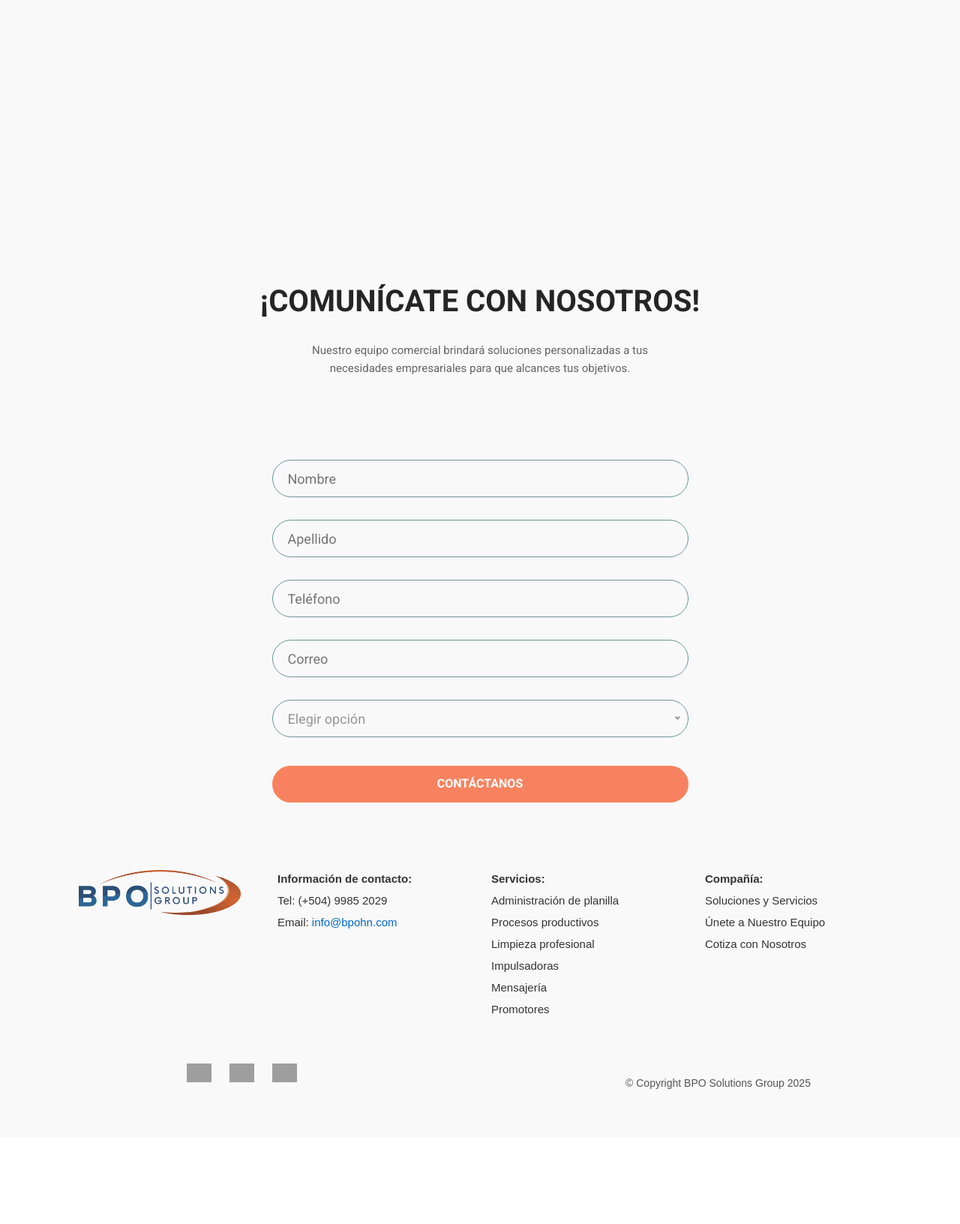
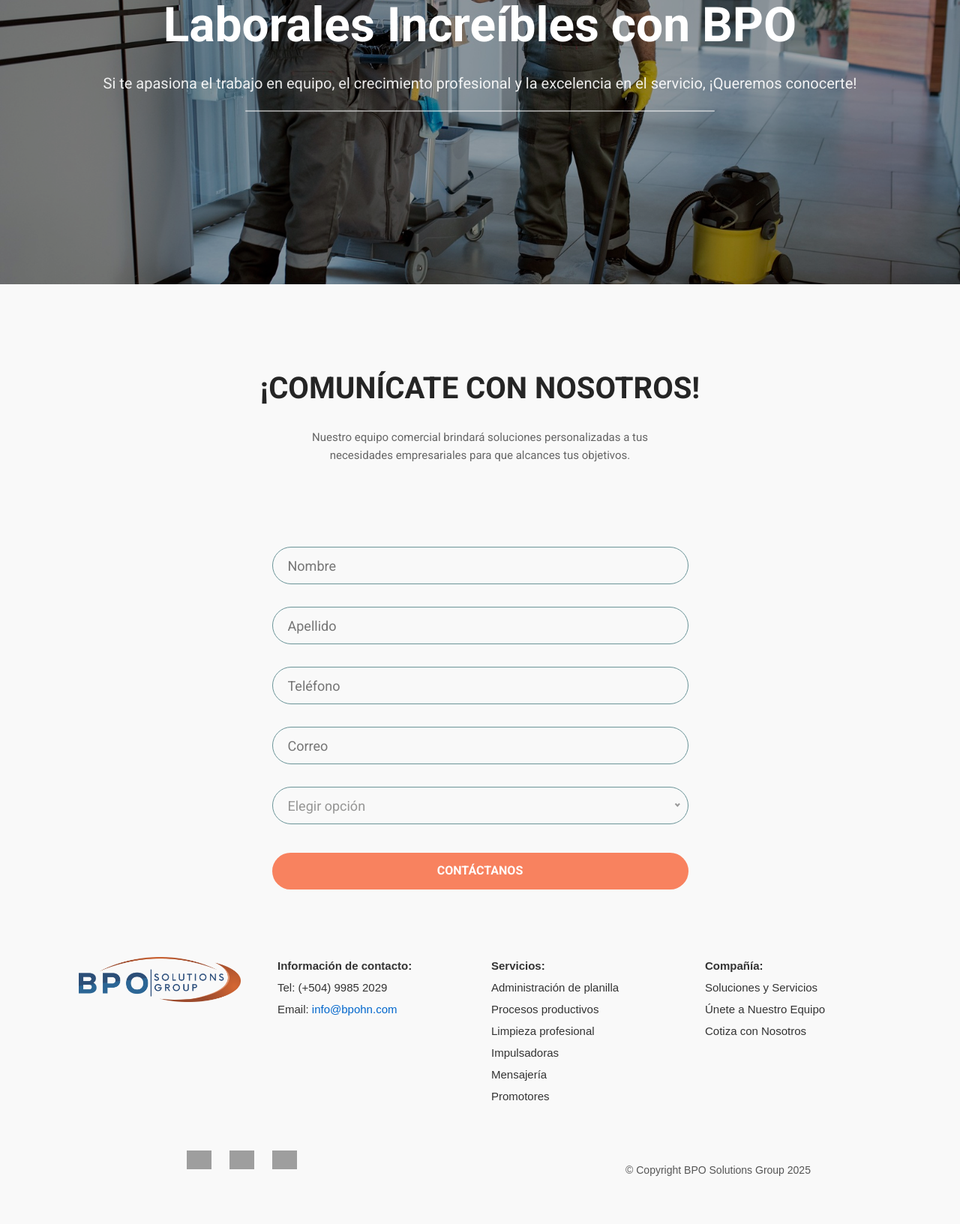
Before and after one commit to Bioniko/bpohn, a PHP site: page /unete-a-nuestro-equipo.php in a window 1280 px wide. Shown: the part 398-2030 px from the top of the page at 75% size. Before the commit the page ends 1850 px from the top, so only its background shows below. Run offline with PHP 8.4, Linux system fonts and the light colour scheme; some libraries are stand-ins or nearby versions; grey boxes are pictures that could not be loaded.

Commit message:
cambio de banners

```diff
--- /dev/null
+++ b/banner.php
@@ -0,0 +1,115 @@
+<!doctype html>
+
+<style>
+:root {
+  --font-family: "Poppins", system-ui, -apple-system, "Segoe UI", Roboto, "Helvetica Neue", Arial;
+  --overlay-color: rgba(0, 0, 0, 0.5);
+}
+
+/* Reset básico */
+* { margin: 0; padding: 0; box-sizing: border-box; }
+
+
+/* 🔸 Banner principal */
+.banner-bpo {
+  position: relative;
+  width: 100vw;              /* ocupa todo el ancho de la ventana */
+  height: 85vh;              /* altura flexible tipo banner */
+  min-height: 400px;         /* altura mínima */
+  max-height: 750px;         /* evita que se extienda demasiado */
+  background: url('images/img/limp2.jpg') no-repeat center center;
+  background-size: cover;    /* asegura que la imagen cubra todo */
+  display: flex;
+  align-items: center;
+  justify-content: center;
+  overflow: hidden;
+  background-position-y: 0;
+}
+
+/* capa semitransparente para contraste */
+.banner-overlay {
+  position: absolute;
+  inset: 0;
+  background: rgba(0,0,0,0.35);
+  z-index: 1;
+}
+
+/* contenido del texto */
+.banner-content {
+  position: relative;
+  z-index: 2;
+  text-align: center;
+  color: white;
+  max-width: 1200px;
+  padding: 2rem;
+}
+
+/* título principal */
+.banner-title {
+  font-weight: 800;
+  font-size: clamp(2rem, 6vw, 4rem);
+  line-height: 1.1;
+  margin-bottom: 1rem;
+  color: #fff;
+}
+
+/* evitar quiebre extraño */
+.banner-title .nowrap {
+  white-space: nowrap;
+}
+
+/* subtítulo */
+.banner-sub {
+  font-weight: 300;
+  font-size: clamp(1rem, 1.6vw, 1.25rem);
+  opacity: 0.9;
+  margin-bottom: 1.5rem;
+}
+
+/* divisor */
+.banner-divider {
+  width: 60%;
+  height: 2px;
+  margin: 0 auto;
+  background: rgba(255,255,255,0.5);
+  border-radius: 2px;
+}
+
+/* 🔹 Móviles */
+@media (max-width: 768px) {
+  .banner-bpo {
+    height: 70vh;
+    background-position: center 30%;
+  }
+
+  .banner-content {
+    padding: 1.5rem;
+  }
+
+  .banner-title {
+    font-size: clamp(1.8rem, 8vw, 3rem);
+  }
+
+  .banner-divider {
+    width: 80%;
+  }
+}
+
+</style>
+  <div class="banner-bpo">
+    <div class="banner-overlay"></div>
+
+    <div class="banner-content">
+      <h1 class="banner-title">
+        Descubre Oportunidades<br />
+        <span class="nowrap">Laborales Increíbles</span> con BPO
+      </h1>
+
+      <p class="banner-sub">
+        Si te apasiona el trabajo en equipo, el crecimiento profesional y la excelencia en el servicio, ¡Queremos conocerte!
+      </p>
+
+      <div class="banner-divider"></div>
+    </div>
+  </div>
+</html>
--- a/soluciones-y-servicios.php
+++ b/soluciones-y-servicios.php
@@ -33,7 +33,7 @@
       <!-- banner section start -->
       <div class="banner_section layout_padding">
          <div class="container">
-            <img src="images/img/panel2.png" class="banner_img">
+            <img src="images/img/limpi1.png" class="banner_img">
             <div id="carouselExampleIndicators" class="carousel slide" data-ride="carousel">
                <div class="carousel-inner">
                   <div class="carousel-item active">
--- a/unete-a-nuestro-equipo.php
+++ b/unete-a-nuestro-equipo.php
@@ -31,9 +31,9 @@
       </div>
       <!-- header section start -->
       <!-- banner section start -->
-      <div class="banner_section layout_padding">
-         <div class="container">
-            <img src="images/img/panel3.png" class="banner_img">
+      <div class="banner_section layout_padding2" style="padding-bottom: 0px">
+         <div class="container2">
+            <?php include "banner.php";?>
             <div id="carouselExampleIndicators" class="carousel slide" data-ride="carousel">
                <div class="carousel-inner">
                   <div class="carousel-item active">
@@ -203,7 +203,7 @@
       -->
       <!-- client section end -->
       <!-- contact section start -->
-      <div class="contact_section layout_padding" style="padding-top: 35%;">
+      <div class="contact_section layout_padding" style="padding-top: 5%;">
          <div class="container">
             <h1 class="contact_taital">¡Comunícate con nosotros!</h1>
             <p style="text-align: center;">Nuestro equipo comercial brindará soluciones personalizadas a tus <br>necesidades empresariales para que alcances tus objetivos.</p>
```
Also changed, not shown: images/img/limp1.jpg (added), images/img/limp2.jpg (added), images/img/limpi1.png (added).
